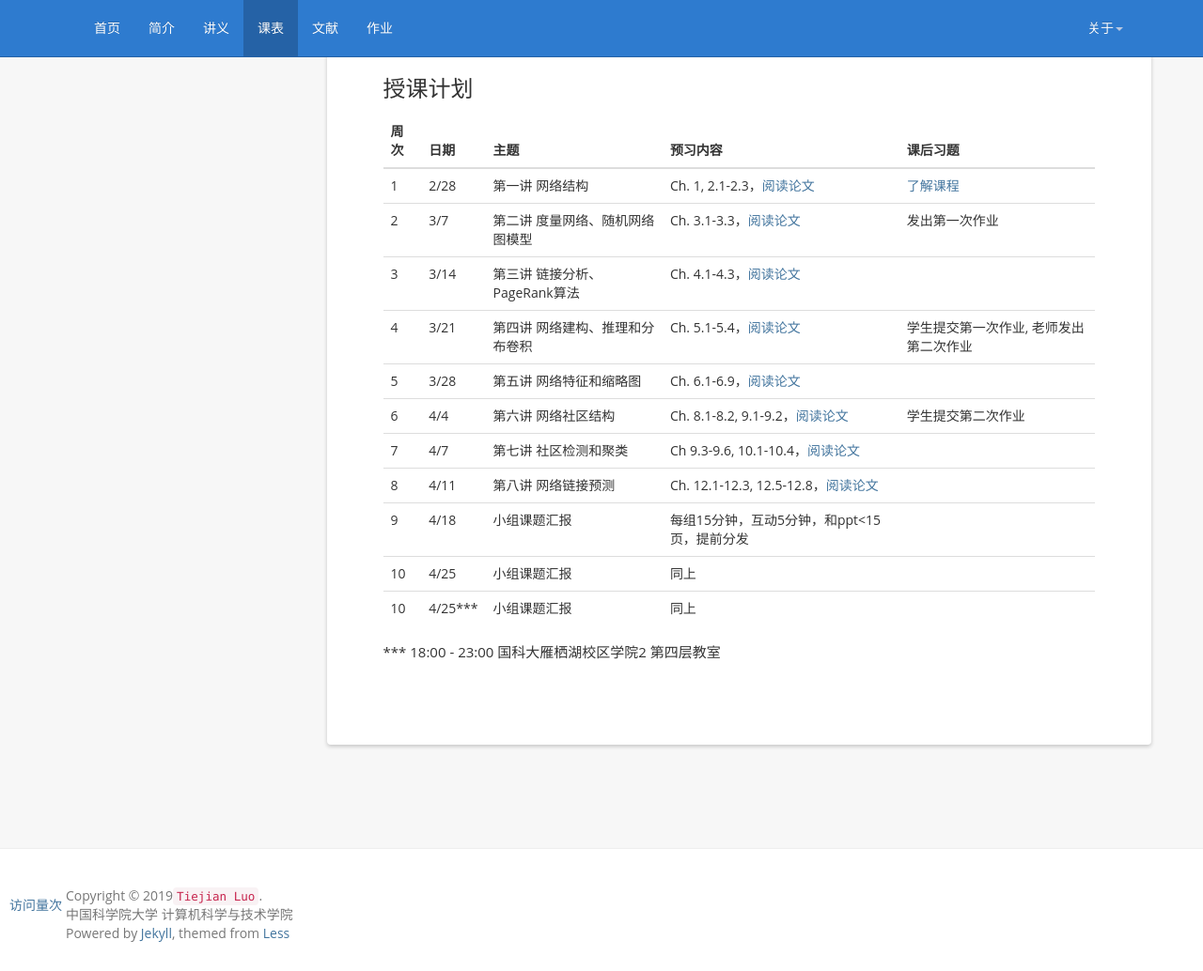
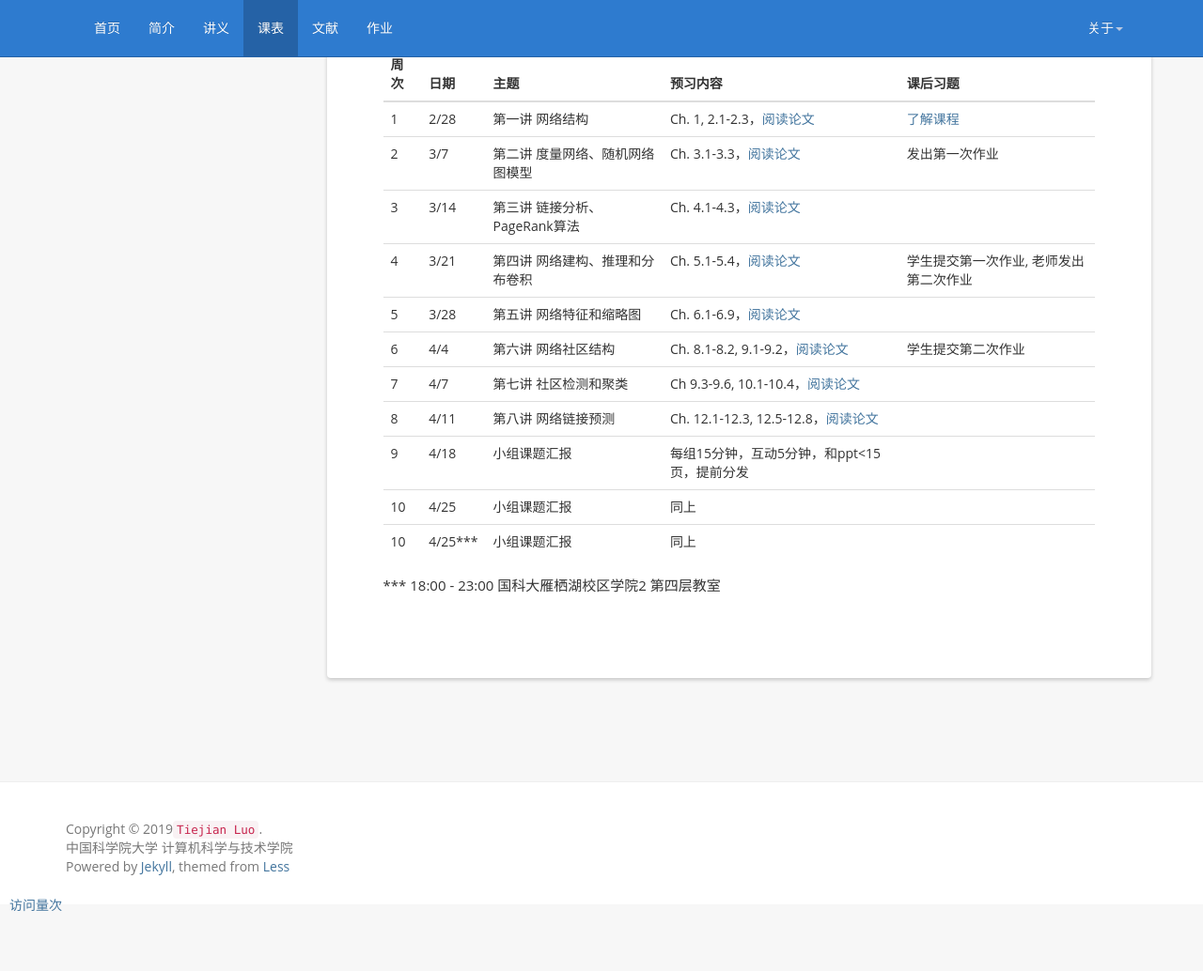
Before and after one commit to tjluo-ucas/ns, a Jekyll site: the page built from _posts/2019-02-09-schedule.md, in a window 1280 px wide and 1034 px high. Shown: the whole window at 94% size. Built offline with Jekyll 4.4.1, drawn with Linux system fonts in a browser that asks for light colours; nearby versions of some CDN libraries; comment, search, counter and statistics services are not loaded.

Commit message:
Update 2019-02-09-schedule.md

```diff
--- a/_posts/2019-02-09-schedule.md
+++ b/_posts/2019-02-09-schedule.md
@@ -5,9 +5,6 @@
 date:  2019-02-09 08:00:01 +0800
 permalink: /schedule/
 ---
-
-授课计划 {#schedule}
-----------------------------------------
 
 周次|日期|主题|预习内容|课后习题
 -------|------|------|------------|------------
```
